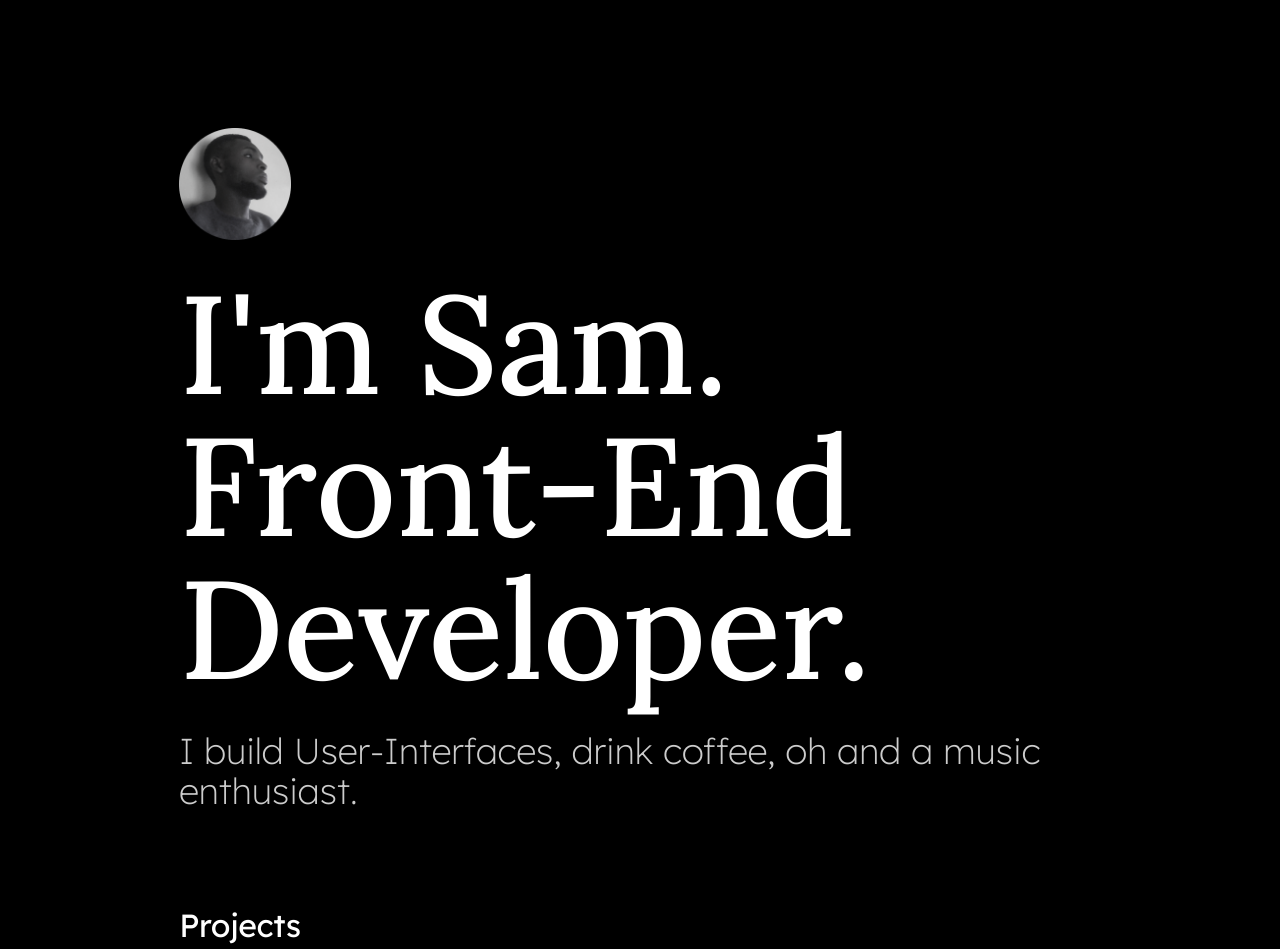
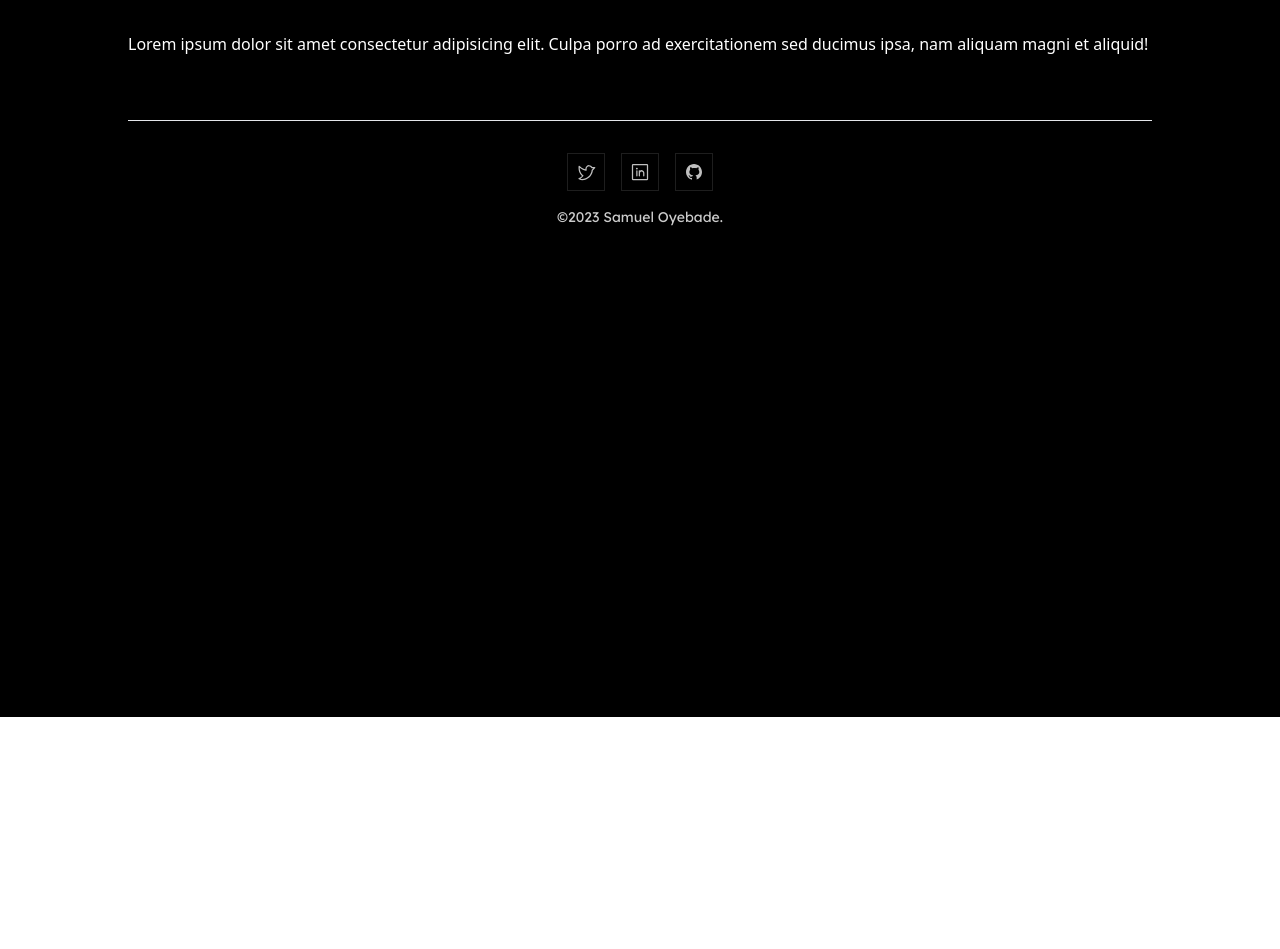
Before and after one commit to Samsegun/portfolio, a React (Vite) app: page /projects in a window 1280 px wide. Shown: the part 83-1032 px from the top of the page. After the commit the page ends 800 px from the top, so only its background shows below. Built offline with nearby package versions, Linux system fonts and the light colour scheme.

Commit message:
error route

```diff
--- a/src/App.tsx
+++ b/src/App.tsx
@@ -1,21 +1,27 @@
+// import { Routes, Route } from "react-router-dom";
 import "./App.css";
+// import Projects from "./components/Projects";
+// import Layout from "./components/Layout";
+// import Hero from "./components/hero";
+// import Home from "./routes/Home";
 import Projects from "./components/Projects";
-import Layout from "./components/Layout";
 import Hero from "./components/hero";
 
 function App() {
     return (
         <div className='bg-black'>
-            <Layout>
-                <main>
-                    {/* <div id='detail'>
-                <Outlet />
-            </div> */}
-                    <Hero />
+            {/* <Routes>
+                <Route path='/' element={<Layout />}>
+                    <Route index element={<Home />} />
+                </Route>
+            </Routes> */}
+            {/* <Layout> */}
+            {/* <main>
+                <Hero />
 
-                    <Projects />
-                </main>
-            </Layout>
+                <Projects />
+            </main> */}
+            {/* </Layout> */}
         </div>
     );
 }
--- a/src/components/Layout.tsx
+++ b/src/components/Layout.tsx
@@ -1,18 +1,23 @@
 import React from "react";
+import { Outlet } from "react-router-dom";
 import Navigation from "./header/Navigation";
 import FooterLinks from "./FooterLinks";
 
-type LayoutProps = {
-    children: React.ReactNode;
-};
+// type LayoutProps = {
+//     children: React.ReactNode;
+// };
 
-const Layout: React.FC<LayoutProps> = ({ children }) => {
+const Layout = () => {
     return (
+        <div className='bg-black'>
             <div className='w-11/12 mx-auto lg:w-4/5 max-w-[1920px] min-h-screen'>
                 <header className='sticky top-0 bg-black'>
                     <Navigation />
                 </header>
-            {children}
+
+                <main>
+                    <Outlet />
+                </main>
 
                 <footer className='text-[#ffffffcc] mt-16'>
                     <hr />
@@ -20,6 +25,7 @@ const Layout: React.FC<LayoutProps> = ({ children }) => {
                     <FooterLinks />
                 </footer>
             </div>
+        </div>
     );
 };
 
--- a/src/components/header/Navigation.tsx
+++ b/src/components/header/Navigation.tsx
@@ -1,6 +1,7 @@
 import { useState } from "react";
 import samsegun from "../../assets/samsegun-logo.png";
 import navIcon from "../../assets/navIcon.svg";
+import { Link } from "react-router-dom";
 
 const Navigation = () => {
     const [navIsActive, setNavIsActive] = useState(false);
@@ -12,9 +13,9 @@ const Navigation = () => {
     return (
         <nav className='flex flex-wrap items-center justify-between py-4 md:py-8'>
             <div className='w-32 md:w-36'>
-                {/* <a href='/'> */}
-                <img src={samsegun} alt='' />
-                {/* </a> */}
+                <Link to='/'>
+                    <img src={samsegun} alt='' />
+                </Link>
             </div>
 
             <div className='hidden md:block md:basis-[45%] lg:basis-[40%] xl:basis-[30%] pr-8 lg:pr-0'>
@@ -22,15 +23,18 @@ const Navigation = () => {
                     className='flex justify-between items-center text-white capitalize font-lexend
                           -tracking-[0.4px]'>
                     <li>
-                        <a href={"/about"}>about me</a>
+                        <Link to={"/about"}>about me</Link>
                     </li>
-                    <li>projects</li>
+                    <li>
+                        <Link to={"/projects"}>projects</Link>
+                    </li>
                     <li className='bg-[#6863FD] px-6 py-3 rounded-lg'>
-                        contact
+                        <Link to={"/contact"}>contact</Link>
                     </li>
                 </ul>
             </div>
 
+            {/* mobile nav section */}
             <div className='md:hidden'>
                 <button type='button' onClick={navHandler}>
                     <img src={navIcon} alt='' />
@@ -50,7 +54,7 @@ const Navigation = () => {
                                 ? "translate-x-0 scale-100"
                                 : "translate-x-8 scale-125"
                         }  duration-700 transition-all ease-linear`}>
-                        about me
+                        <Link to={"/about"}>about me</Link>
                     </li>
                     <li
                         className={`my-8 ${
@@ -58,7 +62,7 @@ const Navigation = () => {
                                 ? "translate-x-0 scale-100"
                                 : "translate-x-6 scale-125"
                         } duration-700 transition-all ease-linear`}>
-                        projects
+                        <Link to={"/projects"}>projects</Link>
                     </li>
                     <li
                         className={`my-8 bg-[#6863FD] px-5 py-2 font-bold rounded-lg tracking-wider ${
@@ -66,10 +70,11 @@ const Navigation = () => {
                                 ? "translate-x-0 scale-100"
                                 : "translate-x-4 scale-125"
                         } duration-700 transition-all ease-linear`}>
-                        contact
+                        <Link to={"/contact"}>contact</Link>
                     </li>
                 </ul>
             </div>
+            {/* mobile nav section */}
         </nav>
     );
 };
--- a/src/main.tsx
+++ b/src/main.tsx
@@ -1,10 +1,53 @@
 import React from "react";
 import ReactDOM from "react-dom/client";
-import App from "./App.tsx";
+import { createBrowserRouter, RouterProvider } from "react-router-dom";
+// import App from "./App.tsx";
 import "./index.css";
+import Layout from "./components/Layout.tsx";
+import Home from "./routes/Home.tsx";
+import About from "./routes/About.tsx";
+import Projects from "./routes/Projects.tsx";
+import Contact from "./routes/Contact.tsx";
+import ErrorPage from "./routes/error-page.tsx";
+
+const router = createBrowserRouter([
+    {
+        path: "/",
+        element: <Layout />,
+        // errorElement: <ErrorPage />,
+        children: [
+            {
+                index: true,
+                path: "/",
+                element: <Home />,
+                // errorElement: <ErrorPage />,
+            },
+            {
+                path: "/about",
+                element: <About />,
+                // errorElement: <ErrorPage />,
+            },
+            {
+                path: "/projects",
+                element: <Projects />,
+                // errorElement: <ErrorPage />,
+            },
+            {
+                path: "/contact",
+                element: <Contact />,
+                // errorElement: <ErrorPage />,
+            },
+            {
+                path: "*",
+                element: <ErrorPage />,
+            },
+        ],
+    },
+]);
 
 ReactDOM.createRoot(document.getElementById("root")!).render(
     <React.StrictMode>
-        <App />
+        {/* <App /> */}
+        <RouterProvider router={router} />
     </React.StrictMode>
 );
--- a/src/routes/About.tsx
+++ b/src/routes/About.tsx
@@ -1,6 +1,6 @@
 const About = () => {
     return (
-        <div>
+        <div className='text-white'>
             Lorem ipsum dolor, sit amet consectetur adipisicing elit. Delectus
             possimus ullam cupiditate quas officiis, laborum illum
             necessitatibus temporibus optio, hic pariatur minus quos aut eum,
--- /dev/null
+++ b/src/routes/Contact.tsx
@@ -0,0 +1,10 @@
+const Contact = () => {
+    return (
+        <div className='text-white'>
+            Lorem ipsum dolor sit amet consectetur adipisicing elit. Laudantium
+            aperiam alias rem illum error dolor fugit iusto nesciunt iste ut.
+        </div>
+    );
+};
+
+export default Contact;
--- /dev/null
+++ b/src/routes/Home.tsx
@@ -0,0 +1,14 @@
+import Projects from "../components/Projects";
+import Hero from "../components/hero";
+
+const Home = () => {
+    return (
+        <>
+            <Hero />
+
+            <Projects />
+        </>
+    );
+};
+
+export default Home;
--- /dev/null
+++ b/src/routes/Projects.tsx
@@ -0,0 +1,10 @@
+const Projects = () => {
+    return (
+        <div className='text-white'>
+            Lorem ipsum dolor sit amet consectetur adipisicing elit. Culpa porro
+            ad exercitationem sed ducimus ipsa, nam aliquam magni et aliquid!
+        </div>
+    );
+};
+
+export default Projects;
--- a/src/routes/error-page.tsx
+++ b/src/routes/error-page.tsx
@@ -1,6 +1,6 @@
-import { useRouteError } from "react-router-dom";
+import { isRouteErrorResponse, useRouteError } from "react-router-dom";
 
-const Error = () => {
+const ErrorPage = () => {
     const error = useRouteError();
     console.error(error);
 
@@ -10,9 +10,11 @@ const Error = () => {
             className='flex items-center justify-center min-h-screen text-2xl text-white font-lexend'>
             <h1>Oops!</h1>
             <p>Sorry, an unexpected error has occurred.</p>
-            <p>{/* <i>{error.statusText || error.message}</i> */}</p>
+            <p>
+                <i>{isRouteErrorResponse(error) && error.statusText}</i>
+            </p>
         </div>
     );
 };
 
-export default Error;
+export default ErrorPage;
```
Lines whose indentation alone changed are shown as unchanged.
